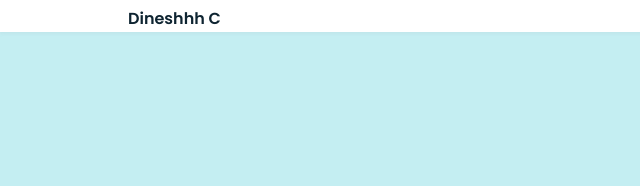
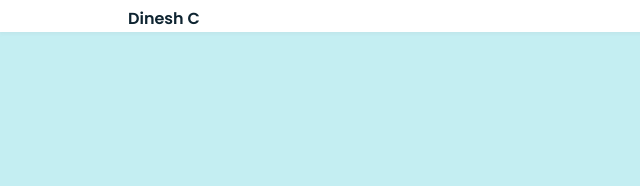
Before and after one commit to DineshC07/dinesh-portfolio, a plain HTML site: page index.html in a window 1280 px wide. Shown: the top 186 px of the page, 0-640 px from the left. Drawn offline with nearby package versions, Linux system fonts and the light colour scheme.

Commit message:
Update index.html

```diff
--- a/index.html
+++ b/index.html
@@ -20,7 +20,7 @@
     <header class="header">
       <nav class="nav bd_grid">
         <div>
-          <a href="#" class="nav_logo">Dineshhh C</a>
+          <a href="#" class="nav_logo">Dinesh C</a>
         </div>
 
         <div class="nav_menu" id="nav_menu">
```
